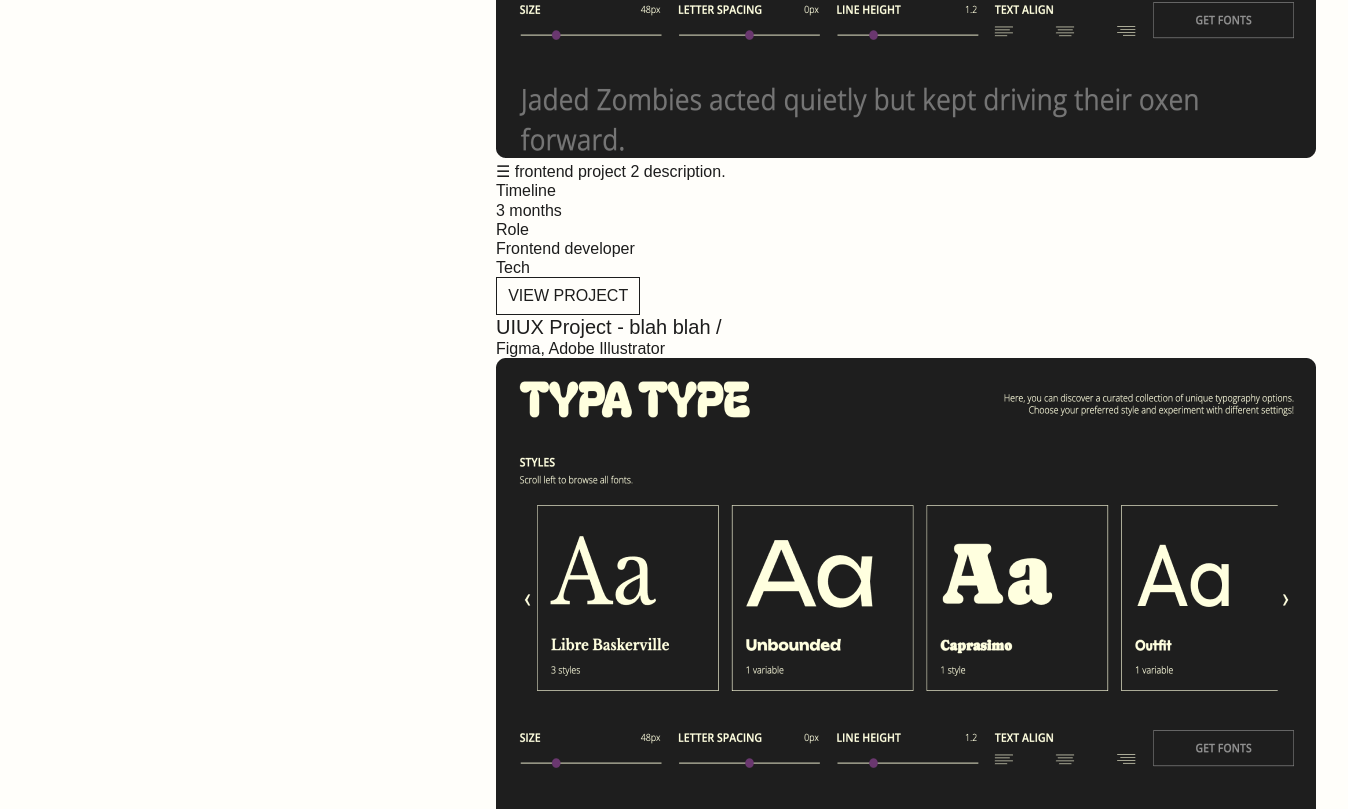
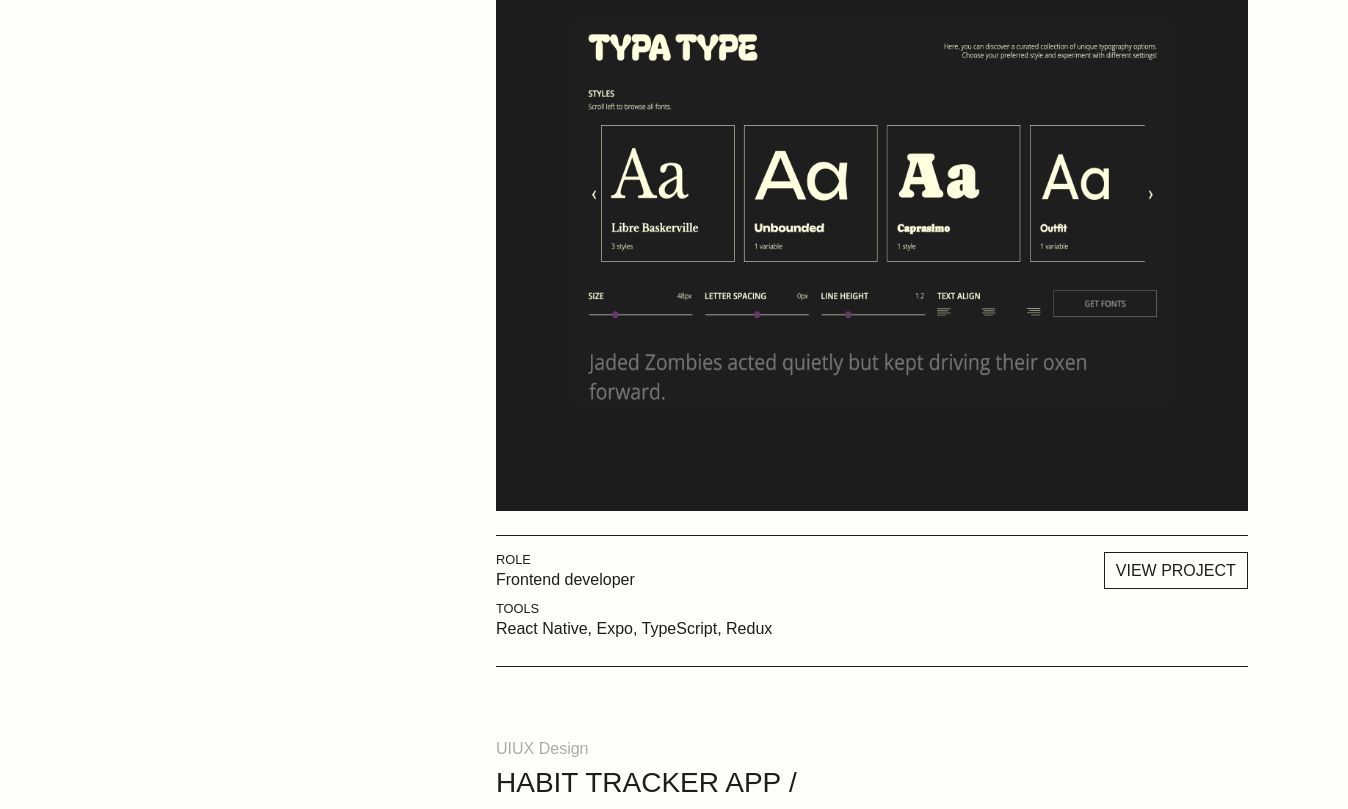
Before and after one commit to jennysujukim/jennykim-portfolio-2024, a React (Vite) app: page / in a window 1280 px wide. Shown: the part 1593-2402 px from the top of the page, 1348 px wide, since content can reach past the window. Built offline with nearby package versions, Linux system fonts and the light colour scheme.

Commit message:
design: add styles for card components

```diff
--- a/src/components/organisms/Card/Card.module.scss
+++ b/src/components/organisms/Card/Card.module.scss
@@ -0,0 +1,72 @@
+@use '../../../sass/abstracts/' as *;
+
+
+.Wrapper {
+  padding-bottom: 6rem;
+  @include tab { padding-bottom: 9rem; }
+  @include lap { padding-bottom: $section_spacing_lap; }
+}
+
+.Title_Cont {
+
+  h2 { padding: 0.5rem 0; }
+}
+
+.Discipline {
+  font-size: 0.8rem;
+  color: $primary_grey;
+
+  @include tab { font-size: 1rem; };
+}
+
+.Type {
+  font-weight: bold;
+  text-transform: uppercase;
+}
+
+.Image_Cont {
+
+  width: 100%;
+  height: 350px;
+  background: $primary_black;
+  @include flexbox(center, center);
+  margin: 1.5rem 0;
+
+  @include tab {
+    height: 600px;
+  }
+
+  img {
+    width: 80%;
+  }
+}
+
+.Details_Cont {
+  border-top: $border_primary_black;
+  border-bottom: $border_primary_black;
+  padding: 1rem 0;
+
+  @include tab {
+    @include flexbox(space-between, flex-start);
+    gap: 1rem;
+  }
+
+}
+
+.Detail_Wrapper {
+  margin-bottom: 1.5rem;
+
+  @include tab { margin-bottom: unset; }
+}
+
+
+.Detail_Cont {
+  margin-bottom: 0.7rem;
+}
+
+.Detail_Title {
+  text-transform: uppercase;
+  font-family: $helveticaNeue_medium;
+  font-size: 0.8rem;
+  margin-bottom: 0.2rem;
+}
--- a/src/components/organisms/Card/Card.tsx
+++ b/src/components/organisms/Card/Card.tsx
@@ -14,14 +14,25 @@
 export default function Card({ details }: CardProps) {
 
   return (
-    <div id={details.id}>
-      <div className={styles.TitleContainer}>
-        <h5 className="h3Style">{details.title}&nbsp;/&nbsp;</h5>
-        <span className="pStyle">{details.keywords}</span>
+    <article
+      id={details.id}
+      className={styles.Wrapper}
+    >
+      <div className={styles.Title_Cont}>
+        {details.discipline.map((value, index) => (
+          <span
+            key={index}
+            className={styles.Discipline}
+          >
+            {value}
+          </span>
+        ))}
+        <h2 className="H3_Style">{details.title}&nbsp;/&nbsp;</h2>
+        <p className={styles.Type}>{details.type}</p>
       </div>
       <Link
         to={details.link}
-        className={styles.ImageContainer}
+        className={styles.Image_Cont}
       >
         <img
           className={styles.Image}
@@ -29,22 +40,16 @@
           alt="Preview of project"
         />
       </Link>
-      <div className={styles.DetailsContainer}>
-        <div>
-          <p className={styles.Description}>&#9776; {details.description}</p>
-          <div className={styles.DetailWrapper}>
-            <div className={styles.DetailContainer}>
-              <p className={styles.DetailTitle}>Timeline</p>
-              <p className={styles.Detail}>{details.timeline}</p>
-            </div>
-            <div className={styles.DetailContainer}>
-              <p className={styles.DetailTitle}>Role</p>
-              <p className={styles.Detail}>{details.role}</p>
-            </div>
-            <div className={styles.DetailContainer}>
-              <p className={styles.DetailTitle}>Tech</p>
-              <p className={styles.Detail}>{details.tech}</p>
-            </div>
+
+      <div className={styles.Details_Cont}>
+        <div className={styles.Detail_Wrapper}>
+          <div className={styles.Detail_Cont}>
+            <p className={styles.Detail_Title}>Role</p>
+            <p className={styles.Detail}>{details.role}</p>
+          </div>
+          <div className={styles.Detail_Cont}>
+            <p className={styles.Detail_Title}>Tools</p>
+            <p className={styles.Detail}>{details.tools}</p>
           </div>
         </div>
         <CtaButton
@@ -52,6 +57,6 @@
           href={details.link}
         />
       </div>
-    </div>
+    </article>
   )
 }
--- a/src/pages/HomePage/HomePage.tsx
+++ b/src/pages/HomePage/HomePage.tsx
@@ -1,6 +1,7 @@
 import { getProjectsData } from "../../utils/getProjectsData"
 import useResponsive from "../../hooks/useResponsive"
 import { BreakpointType } from "../../types/enums/BreakpointType"
+import { Project } from "../../types/models/Project"
 // assets
 import logo from '../../assets/images/jennykim-type.svg'
 // components
@@ -12,15 +13,15 @@
 
 export default function HomePage() {
 
+  const isResponsive = useResponsive()
+
   const allProjects = getProjectsData().projects
   const firstProject = allProjects.find((project) => project.overview.link === "/work/sadie-lee-cms-service")
   const secondProject = allProjects.find((project) => project.overview.link === "/work/phonebox-partner-portal-app")
   const thirdProject = allProjects.find((project) => project.overview.link === "/work/work-5")
   const fourthProject = allProjects.find((project) => project.overview.link === "/work/x-nihilo")
 
-  const featuredWork = [ firstProject, secondProject, thirdProject, fourthProject ]
-
-  const isResponsive = useResponsive()
+  const featuredWork = [ firstProject, secondProject, thirdProject, fourthProject ] as Project[]
 
   return (
     <>
@@ -45,8 +46,8 @@
         { isResponsive !== BreakpointType.Mobile && <hr className="Line_Spacing"></hr> }
       </div>
       <StickyLayout
-        stickyContent={<StickyContent allProjects={featuredWork} />}
-        scrollContent={<ScrollContent allProjects={featuredWork}/>}
+      stickyContent={<StickyContent allProjects={featuredWork} />}
+      scrollContent={<ScrollContent allProjects={featuredWork}/>}
       />
     </>
   )
--- a/src/types/models/Project.ts
+++ b/src/types/models/Project.ts
@@ -25,4 +25,4 @@
       }[];
     }[]
   };
-}
+};
--- a/src/utils/getProjectsData.ts
+++ b/src/utils/getProjectsData.ts
@@ -9,7 +9,7 @@
           id: "work-1",
           discipline: [ DisciplineType.Frontend ],
           type: "Client Project",
-          title: "Headless CMS Service",
+          title: "Headless CMS Website",
           keywords: "Wordpress, Next.js",
           timeline: '3 months',
           role: 'Frontend developer',
@@ -62,7 +62,7 @@
           keywords: "React Native, Expo",
           timeline: '3 months',
           role: 'Frontend developer',
-          tools: "React Native, Expo, TypeScript, Styled Components, CSS",
+          tools: "React Native, Expo, TypeScript, Redux",
           description: 'frontend project 2 description.',
           link: '/work/phonebox-partner-portal-app',
         },
@@ -261,7 +261,7 @@
           id: "work-5",
           discipline: [ DisciplineType.UIUX ],
           type: "Personal Project",
-          title: "UIUX Project - blah blah",
+          title: "Habit Tracker App",
           keywords: "Figma, Adobe Illustrator",
           timeline: '2 weeks',
           role: "Product Designer, UIUX Designer",
```
